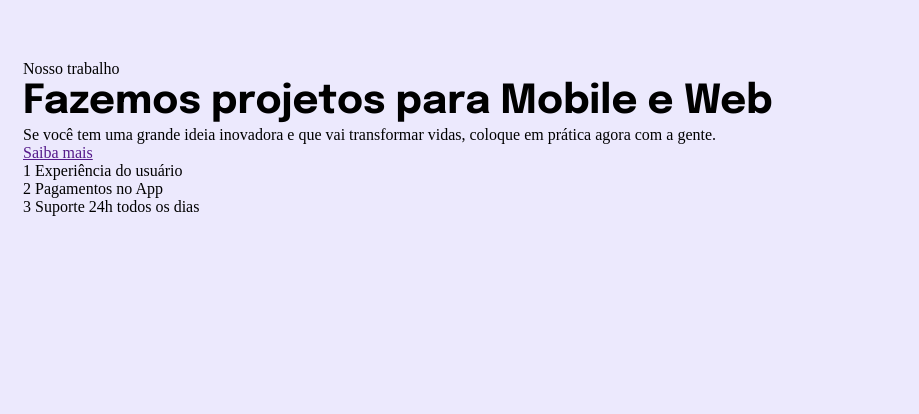
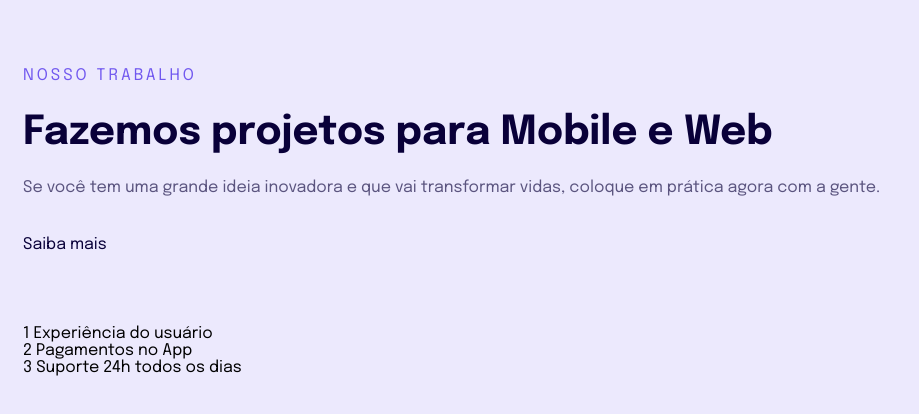
Before and after one commit to marquesdanilocarlos/html-css-rocketseat, a plain HTML site: page projeto-4/index.html in a window 1280 px wide. Shown: the whole page, without its empty margins (0-919 px from the left). Drawn offline with Linux system fonts and the light colour scheme.

Commit message:
Aula 35 - Ajustes de texto

```diff
--- a/projeto-4/style.css
+++ b/projeto-4/style.css
@@ -12,14 +12,46 @@ body {
     background: #ECE9FD;
     padding: 6rem 2.3rem 6.6rem;
     font-size: 1.6rem /* 10px * 1.6 = 16px */;
+    font-family: 'Epilogue', sans-serif;
 }
 
 h1 {
-    font-family: 'Epilogue', sans-serif;
     font-size: 4rem;
     line-height: 4.8rem;
+    color: #090039;
+    margin-bottom: 1.5rem;
 }
 
 ul {
     list-style: none;
 }
+
+main {
+    p:first-child {
+        color: #7158EF;
+        letter-spacing: 0.3rem;
+        text-transform: uppercase;
+        line-height: 3.2rem;
+        margin-bottom: 1.7rem;
+    }
+
+    p {
+        line-height: 3.2rem;
+        color: rgba(10, 0, 57, 0.64);
+        margin-bottom: 3.2rem;
+    }
+
+    a {
+        color: #090039;
+        text-decoration: none;
+
+        &:hover {
+            color: #7158EF;
+            font-weight: bold;
+        }
+    }
+
+    ul {
+        margin-top: 7.2rem;
+    }
+}
```
